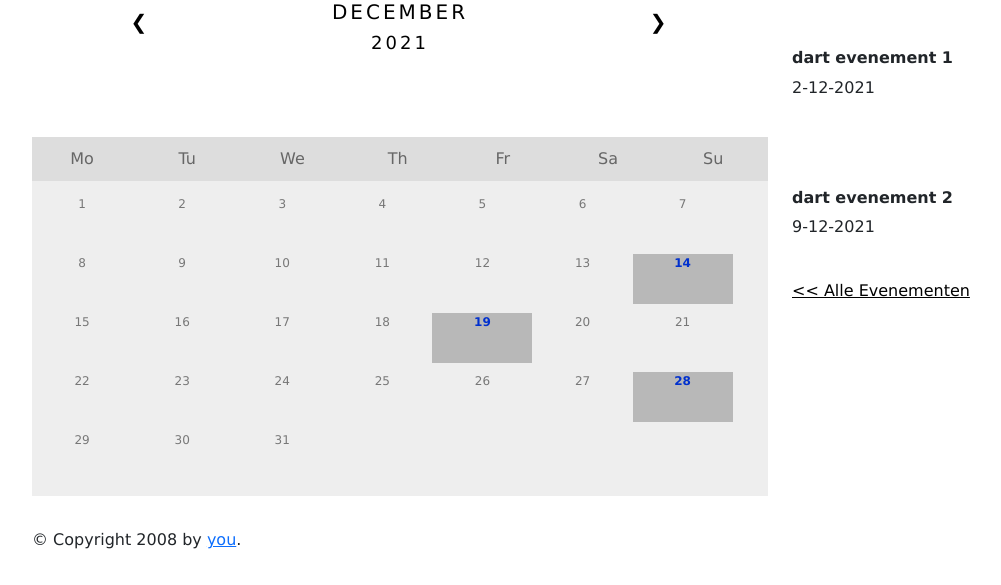
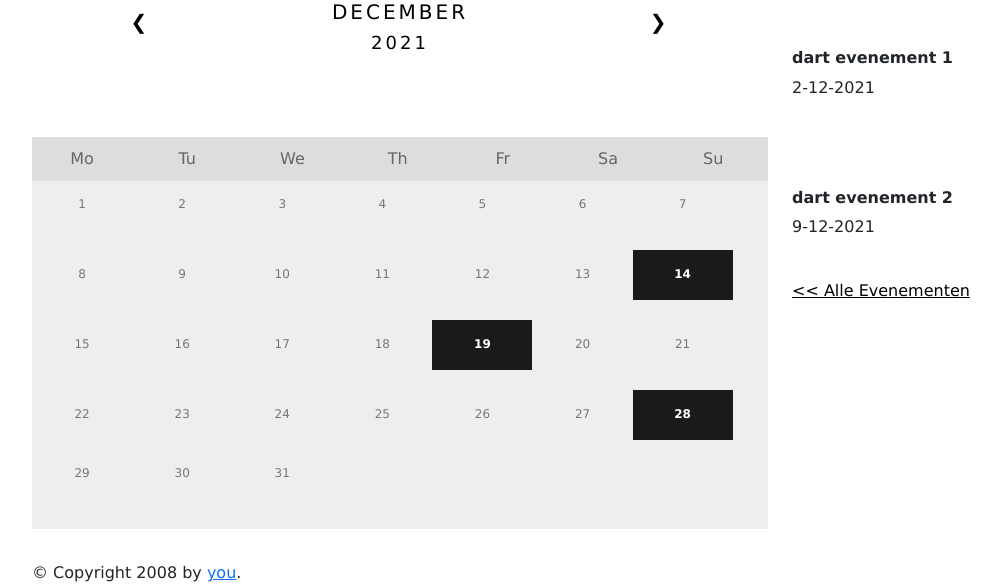
Before and after one commit to Lex-van-Os/Dartshub, a Flask app: page /agenda in a window 1280 px wide. Shown: the part 502-1087 px from the top of the page, without its empty margins (50-1051 px from the left). Before the commit the page ends 1051 px from the top, so only its background shows below. Run offline with Flask 2, Linux system fonts and the light colour scheme; data comes from the database, SQL or seed files in the repository; some libraries are stand-ins or nearby versions.

Commit message:
Add default theme to agenda page

```diff
--- a/static/styles/style.css
+++ b/static/styles/style.css
@@ -1,5 +1,7 @@
 :root {
   --red-color: rgb(255, 6, 6);
+  --dark: #1a1a1a;
+  --light: white;
 }
 * {
   box-sizing: border-box;
@@ -220,7 +222,7 @@ body::-webkit-scrollbar {
 }
 
 .btn--dark {
-  background-color: #1a1a1a;
+  background-color: var(--dark);
   color: white;
 }
 
--- a/templates/agenda.html.jinja
+++ b/templates/agenda.html.jinja
@@ -121,9 +121,11 @@
 <style>
   /* Class for a day with an event */
   .event_day {
-    color: #0030ce !important;
+    padding:1em;
+    line-height:2;
     font-weight: bold;
-    background-color: #b8b8b8;
+    background-color: var(--dark);
+    color:var(--light) !important;
   }
 </style>
 
--- a/templates/layout/widgets.html.jinja
+++ b/templates/layout/widgets.html.jinja
@@ -8,6 +8,7 @@
   {%endfor%}
   <a class="return_events" href="{{url_for('event')}}"><< Alle Evenementen</a>
 
+
 {% endblock %}
 
 {% block script %}
```
